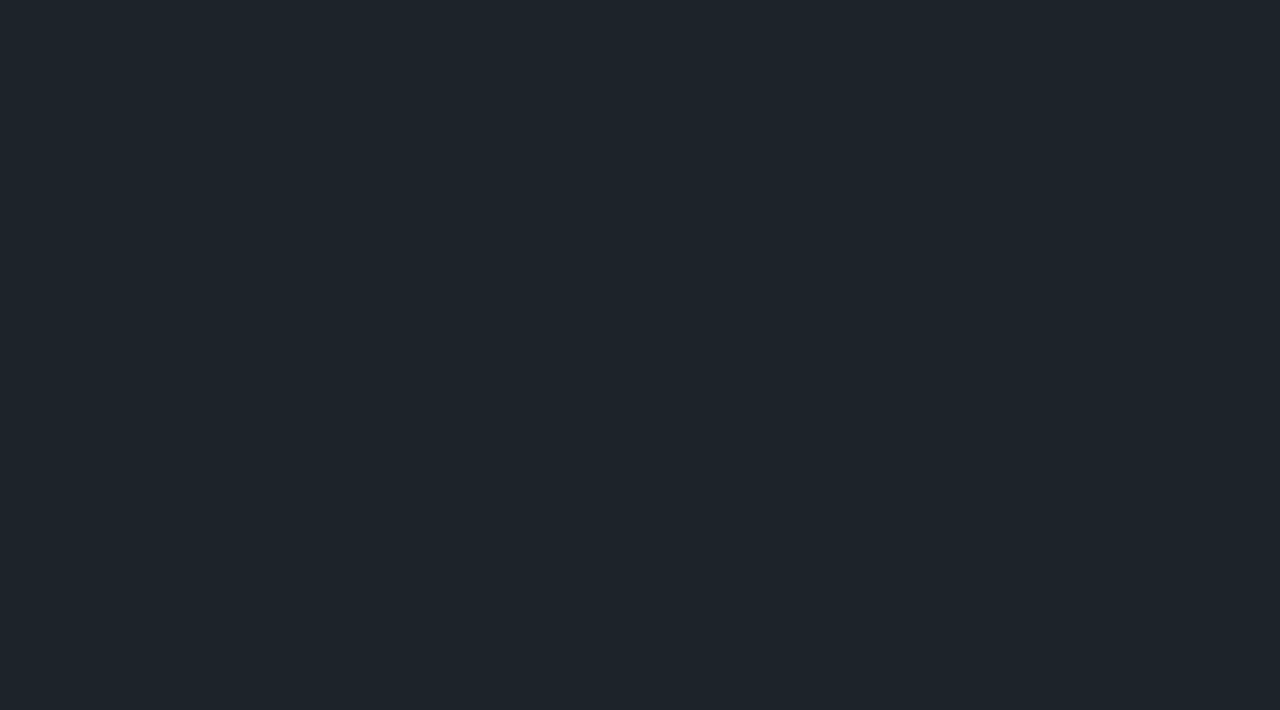
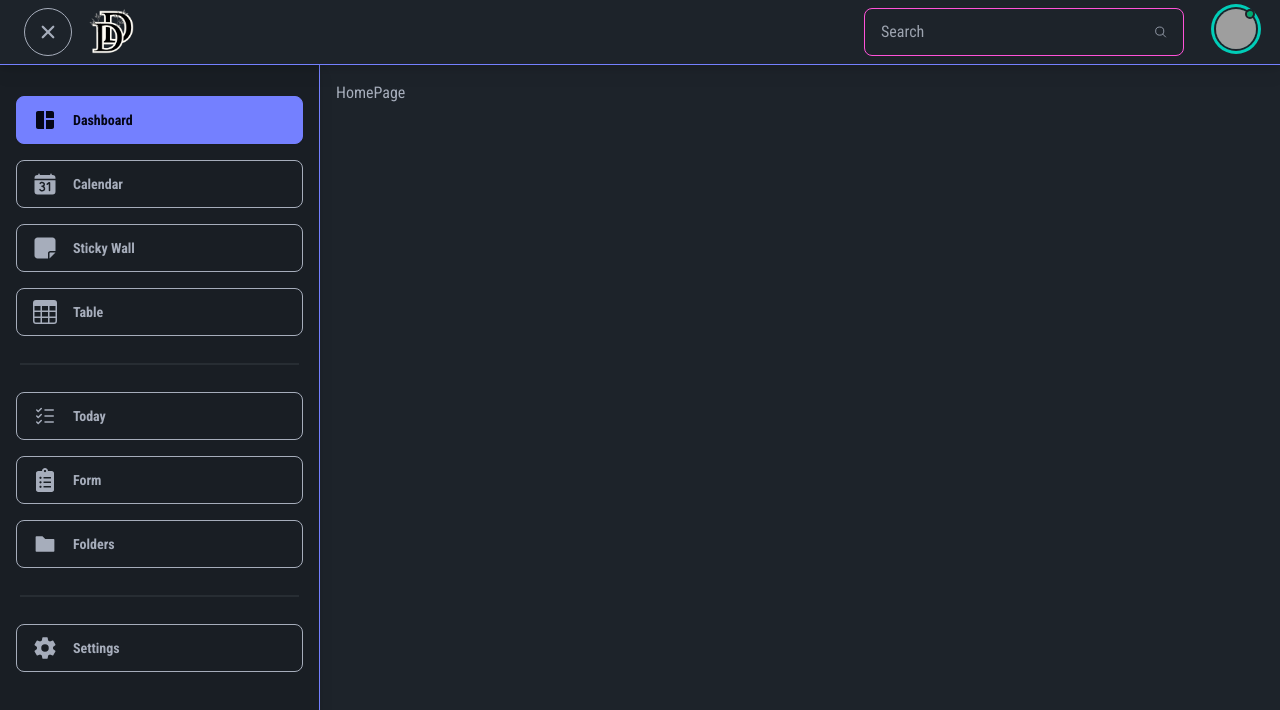
Before and after one commit to Ali-boorboor/Daily-Doings, a React (Vite) app: page /dashboard in a window 1280 px wide. Before the commit this address had no page. Shown: the top 710 px of the page. Built offline with nearby package versions, Linux system fonts and the light colour scheme; grey boxes are pictures that could not be loaded.

Commit message:
Home Page added & some components & logics added

```diff
--- a/package.json
+++ b/package.json
@@ -4,7 +4,7 @@
   "version": "0.0.0",
   "type": "module",
   "scripts": {
-    "dev": "vite",
+    "dev": "vite --host",
     "build": "tsc -b && vite build",
     "lint": "eslint .",
     "preview": "vite preview"
--- a/src/components/atoms/Input.tsx
+++ b/src/components/atoms/Input.tsx
@@ -21,6 +21,7 @@ function Input({
   onChangeHandler,
   setFieldTouched,
   isDefaultChecked,
+  onKeyDownHandler,
   defaultOptionText,
 }: inputPropsType) {
   const [isPasswordShown, setIsPasswordShown] = useState(false);
@@ -41,7 +42,11 @@ function Input({
             disabled={disabled}
             accept="image/png, image/jpeg, image/jpg"
             onChange={(e: any) => {
-              setFile(URL.createObjectURL(e.target.files[0]));
+              if (e.target.files[0]) {
+                setFile(URL.createObjectURL(e.target.files[0]));
+              } else {
+                setFile(null);
+              }
               setFieldValue(e);
             }}
             className={`file-input file-input-bordered w-full  ${styleInput}`}
@@ -128,7 +133,10 @@ function Input({
           placeholder={placeholder}
           onChange={onChangeHandler}
           className={`grow ${styleInput}`}
-          onKeyDown={() => setFieldTouched(name)}
+          onKeyDown={(e: any) => {
+            setFieldTouched(name);
+            onKeyDownHandler(e);
+          }}
         />
       </label>
     );
@@ -147,7 +155,10 @@ function Input({
         placeholder={placeholder}
         onChange={onChangeHandler}
         className={`grow ${styleInput}`}
-        onKeyDown={() => setFieldTouched(name)}
+        onKeyDown={(e: any) => {
+          setFieldTouched(name);
+          onKeyDownHandler(e);
+        }}
       />
       {isSearch && icon}
     </label>
--- /dev/null
+++ b/src/components/organisms/MainHeader.tsx
@@ -0,0 +1,66 @@
+import Input from "@a/Input";
+import Divider from "@a/Divider";
+import MainLogo from "@a/MainLogo";
+import { IoClose, IoSearchOutline } from "react-icons/io5";
+import { isSideBarCollapse } from "@st/globalStates";
+import { useRecoilState } from "recoil";
+import { LuMenu } from "react-icons/lu";
+import { Link } from "react-router";
+import { memo } from "react";
+
+function MainHeader() {
+  const [isSideBarOpen, setIsSideBarOpen] = useRecoilState(isSideBarCollapse);
+
+  return (
+    <div className="navbar sticky top-0 z-50 px-4 lg:px-6 bg-base-100 drop-shadow-lg border-b-primary border-b">
+      <div className="flex-none">
+        <button
+          className="btn btn-circle btn-outline btn-ghost mr-4"
+          onClick={() => setIsSideBarOpen(!isSideBarOpen)}
+        >
+          {isSideBarOpen ? (
+            <IoClose className="w-6 h-6" />
+          ) : (
+            <LuMenu className="w-6 h-6" />
+          )}
+        </button>
+      </div>
+      <div className="flex-1">
+        <MainLogo style="w-12 h-12 " />
+      </div>
+      <div className="flex-none sm:gap-4 md:gap-8">
+        <Input
+          name=""
+          value=""
+          onChangeHandler={() => {}}
+          onKeyDownHandler={() => {}}
+          icon={<IoSearchOutline className="cursor-pointer " />}
+          styleInput="hidden sm:inline-flex w-80"
+          styleLabel="hidden sm:inline-flex w-80 input-secondary"
+          placeholder="Search"
+          type="text"
+          isSearch
+        />
+        <div className="dropdown dropdown-end">
+          <div tabIndex={0} role="button" className="avatar online">
+            <div className="ring-accent ring-offset-base-100 w-10 rounded-full ring ring-offset-2">
+              <img src="https://img.daisyui.com/images/stock/photo-1534528741775-53994a69daeb.webp" />
+            </div>
+          </div>
+          <nav
+            tabIndex={0}
+            className="menu menu-sm dropdown-content bg-base-100 rounded-box z-[1] mt-3 w-52 p-2 shadow ring-accent ring-offset-2 ring-offset-base-100 ring"
+          >
+            <Link to="" className="btn btn-ghost btn-outline">
+              Settings
+            </Link>
+            <Divider style="m-1" />
+            <button className="btn btn-outline btn-error">Logout</button>
+          </nav>
+        </div>
+      </div>
+    </div>
+  );
+}
+
+export default memo(MainHeader);
--- /dev/null
+++ b/src/components/organisms/MainSidebar.tsx
@@ -0,0 +1,70 @@
+import Divider from "@a/Divider";
+import { IoCalendarNumber, IoSettingsSharp } from "react-icons/io5";
+import { isSideBarCollapse } from "@st/globalStates";
+import { MdSpaceDashboard } from "react-icons/md";
+import { FaClipboardList } from "react-icons/fa";
+import { FaNoteSticky } from "react-icons/fa6";
+import { PiListChecks } from "react-icons/pi";
+import { AiFillFolder } from "react-icons/ai";
+import { BsTable } from "react-icons/bs";
+import { useRecoilValue } from "recoil";
+import { NavLink } from "react-router";
+import { memo } from "react";
+
+function MainSidebar() {
+  const isSideBarOpen = useRecoilValue(isSideBarCollapse);
+
+  const activeLinkStyle = ({ isActive }: any) =>
+    `btn font-roboto-bold flex justify-start items-center gap-4 ${
+      isActive ? "btn-primary" : "btn-ghost btn-outline"
+    }`;
+
+  return (
+    <aside
+      className={`fixed top-16 h-screen drop-shadow-lg transition-all duration-300 ease-sidebar overflow-hidden w-80 border-r-primary border-r ${
+        isSideBarOpen
+          ? "translate-x-0 opacity-100 visible"
+          : "-translate-x-full opacity-0 invisible"
+      }`}
+    >
+      <nav className="flex flex-col gap-4 bg-base-200 text-base-content h-full w-full px-4 py-8">
+        <NavLink to="/dashboard" className={activeLinkStyle}>
+          <MdSpaceDashboard className="w-6 h-6" />
+          Dashboard
+        </NavLink>
+        <NavLink to="/" className={activeLinkStyle}>
+          <IoCalendarNumber className="w-6 h-6" />
+          Calendar
+        </NavLink>
+        <NavLink to="/" className={activeLinkStyle}>
+          <FaNoteSticky className="w-6 h-6" />
+          Sticky Wall
+        </NavLink>
+        <NavLink to="/" className={activeLinkStyle}>
+          <BsTable className="w-6 h-6" />
+          Table
+        </NavLink>
+        <Divider style="m-1" />
+        <NavLink to="/" className={activeLinkStyle}>
+          <PiListChecks className="w-6 h-6" />
+          Today
+        </NavLink>
+        <NavLink to="/" className={activeLinkStyle}>
+          <FaClipboardList className="w-6 h-6" />
+          Form
+        </NavLink>
+        <NavLink to="/" className={activeLinkStyle}>
+          <AiFillFolder className="w-6 h-6" />
+          Folders
+        </NavLink>
+        <Divider style="m-1" />
+        <NavLink to="/" className={activeLinkStyle}>
+          <IoSettingsSharp className="w-6 h-6" />
+          Settings
+        </NavLink>
+      </nav>
+    </aside>
+  );
+}
+
+export default memo(MainSidebar);
--- /dev/null
+++ b/src/pages/HomePage.tsx
@@ -0,0 +1,27 @@
+import MainHeader from "@o/MainHeader";
+import MainSidebar from "@o/MainSidebar";
+import { isSideBarCollapse } from "@st/globalStates";
+import { useRecoilValue } from "recoil";
+import { memo } from "react";
+
+function HomePage() {
+  const isSideBarOpen = useRecoilValue(isSideBarCollapse);
+
+  return (
+    <main className="flex flex-col">
+      <MainHeader />
+      <div className="">
+        <MainSidebar />
+        <div
+          className={`p-4 transition-all duration-300 ease-sidebar ${
+            isSideBarOpen && "ml-80"
+          }`}
+        >
+          HomePage
+        </div>
+      </div>
+    </main>
+  );
+}
+
+export default memo(HomePage);
--- a/src/stores/globalStates.ts
+++ b/src/stores/globalStates.ts
@@ -10,4 +10,9 @@ const fontSize = atom({
   default: localStorage.getItem("font-size") || "text-base",
 });
 
-export { theme, fontSize };
+const isSideBarCollapse = atom({
+  key: "isSideBarCollapse",
+  default: true,
+});
+
+export { theme, fontSize, isSideBarCollapse };
--- a/src/types/atomsTypes.ts
+++ b/src/types/atomsTypes.ts
@@ -29,6 +29,7 @@ type inputPropsType = {
   setFieldTouched?: any;
   isDefaultChecked?: boolean;
   defaultOptionText?: string;
+  onKeyDownHandler?: any;
   type?: "text" | "password" | "email" | "tel";
 };
 
--- a/tailwind.config.js
+++ b/tailwind.config.js
@@ -10,6 +10,9 @@ export default {
         "roboto-bold": "roboto-bold",
         "roboto-italic": "roboto-italic",
       },
+      transitionTimingFunction: {
+        sidebar: "cubic-bezier(0, 0, 0.2, 1)",
+      },
     },
   },
   daisyui: {
--- a/vite.config.ts
+++ b/vite.config.ts
@@ -4,7 +4,9 @@ import { defineConfig } from "vite";
 // https://vite.dev/config/
 export default defineConfig({
   plugins: [react()],
-  server: {},
+  server: {
+    port: 20000,
+  },
   resolve: {
     alias: {
       "@": "/src",
```
Also changed, not shown: src/routes/Router.tsx (+11 -1 lines).
